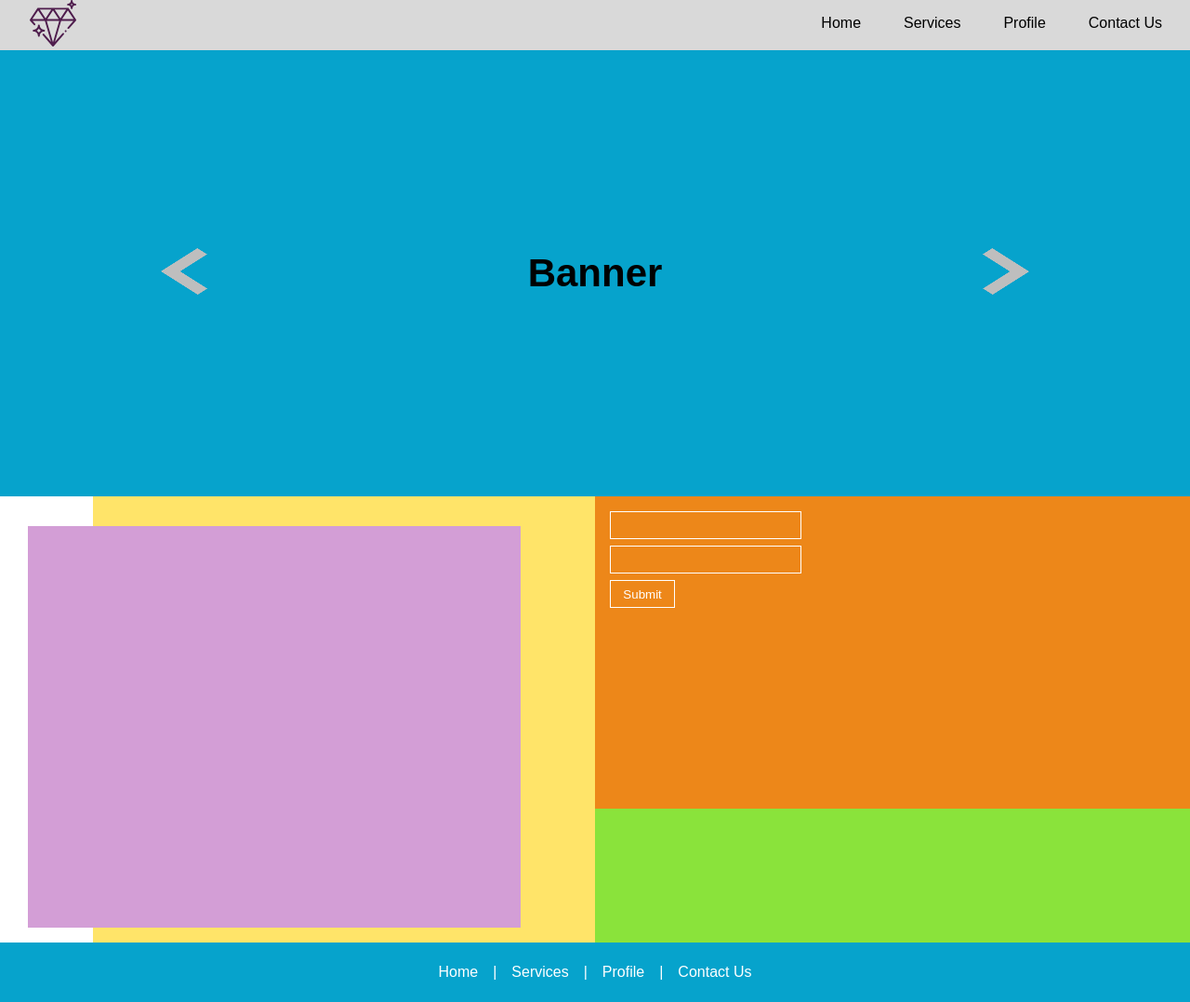
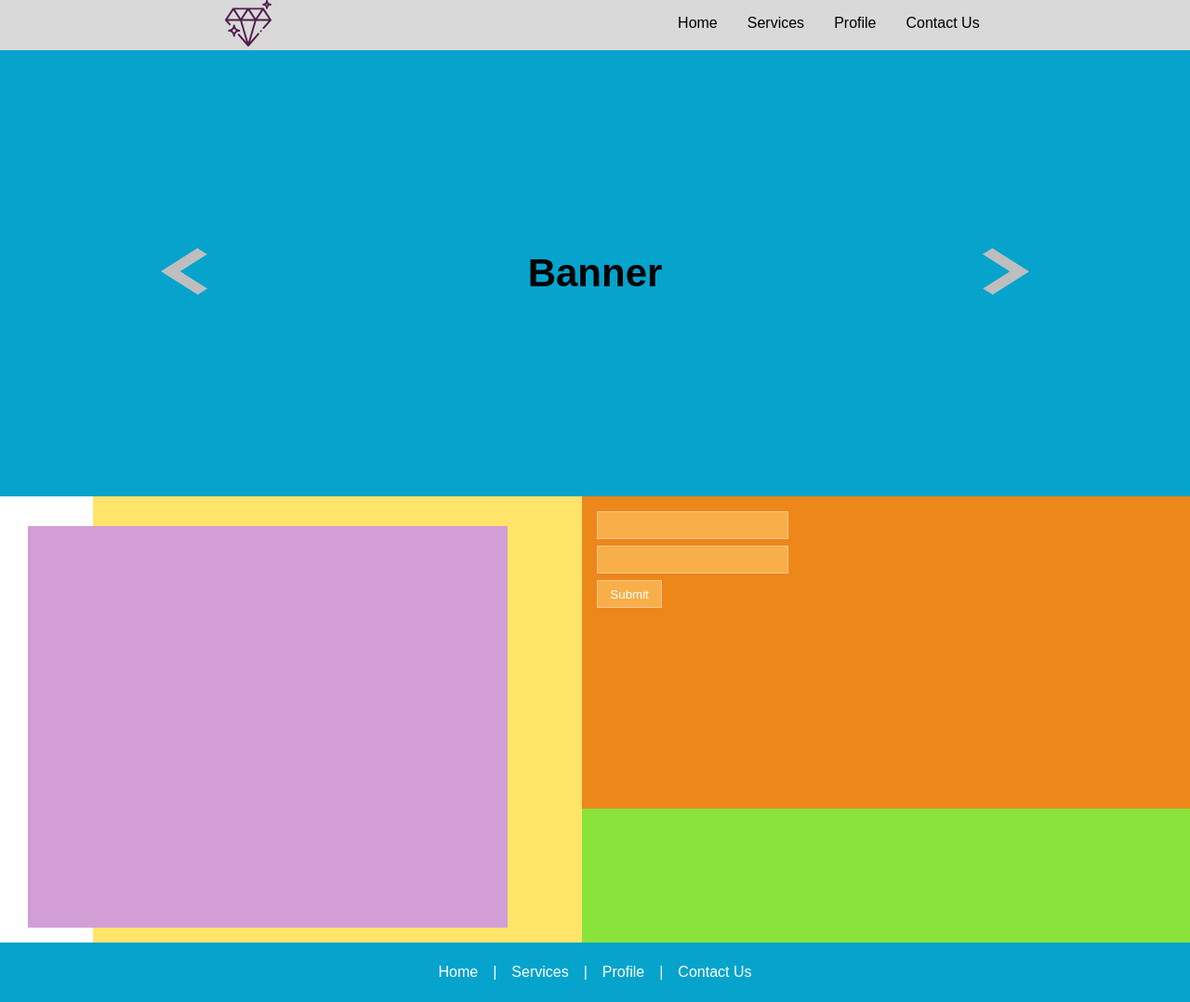
Before and after one commit to kkmitra/css-basics, a plain HTML site: page advanced/problem_1/index.html in a window 1280 px wide. Shown: the whole page at 93% size. Drawn offline with Linux system fonts and the light colour scheme.

Commit message:
Added flex-box

```diff
--- a/advanced/problem_1/style.css
+++ b/advanced/problem_1/style.css
@@ -6,13 +6,15 @@
 
 body {
     font-family: Arial, Helvetica, sans-serif;
-    display: grid;
+    /* display: grid; */
 }
 
 .navbar {
     background-color: #d9d9d9;
-    display: grid;
-    grid-template-columns: 2fr 1fr;
+    /* display: grid;
+    grid-template-columns: 2fr 1fr; */
+    display: flex;
+    justify-content: space-around;
 }
 
 .logo {
@@ -61,25 +63,28 @@ body {
 
 .main-content {
     height: 60vh;
-    display: grid;
-    grid-template-columns: 1fr 1fr;
+    /* display: grid;
+    grid-template-columns: 1fr 1fr; */
+    display: flex;
 }
 
 .left {
     background-color: #ffe469;
     padding: 2em 5em 1em;
     margin-left: 100px;
+    flex: 1 0 40%;
 }
 
 .content {
     background-color: #d39ed6;
-    padding: 2em;
+    /* padding: 2em; */
     height: 100%;
     margin-left: -150px;
 }
 
 .right {
     height: 100%;
+    flex: 1 0 50%;
 }
 
 .contact-form {
@@ -91,15 +96,14 @@ body {
 .contact-form input {
     padding: 0.5em 1em;
     margin-bottom: 0.5em;
-    background-color: #ed8719;
-    border: 1px solid white;
+    background-color: #f8af49;
+    border: 1px solid #f9c591;
     color: white;
 }
 
 .extra-content {
     height: 30%;
     background-color: #8ae33b;
-    padding: 1em;
 }
 
 .footer {
```
